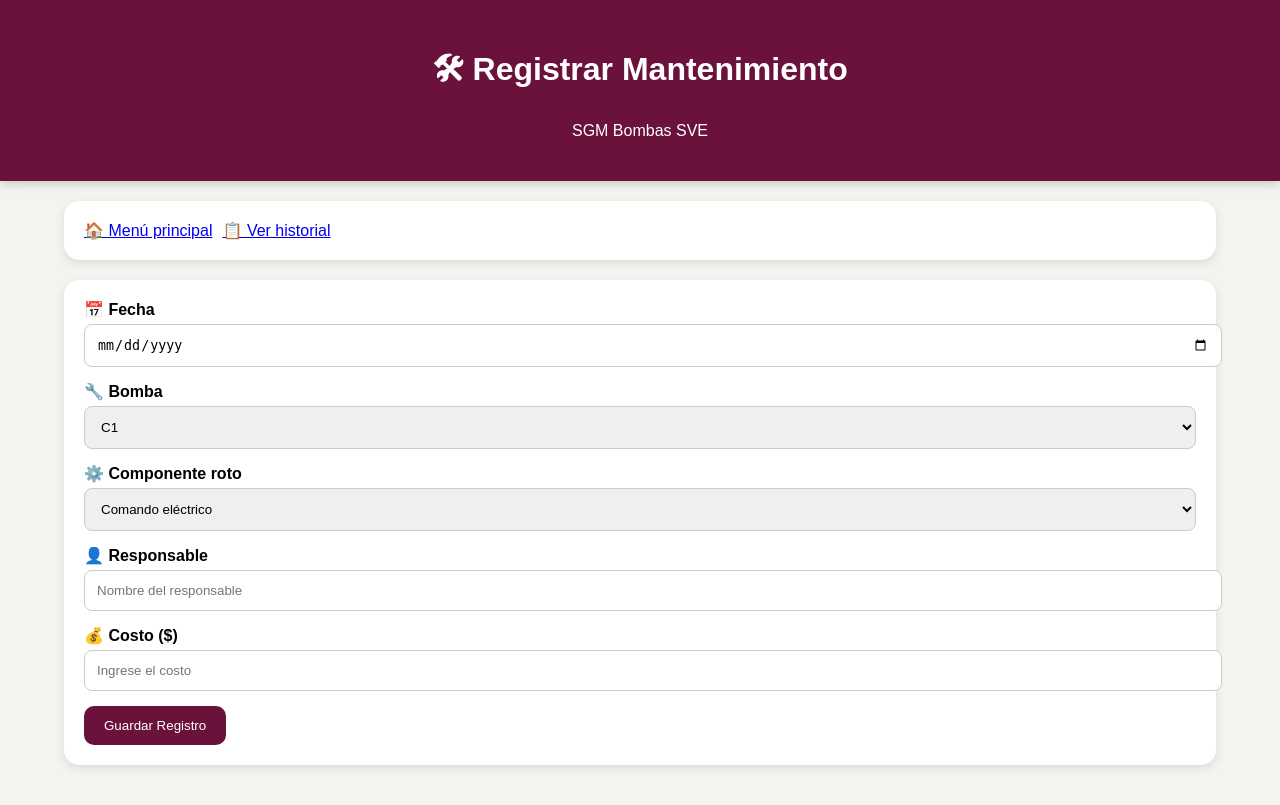
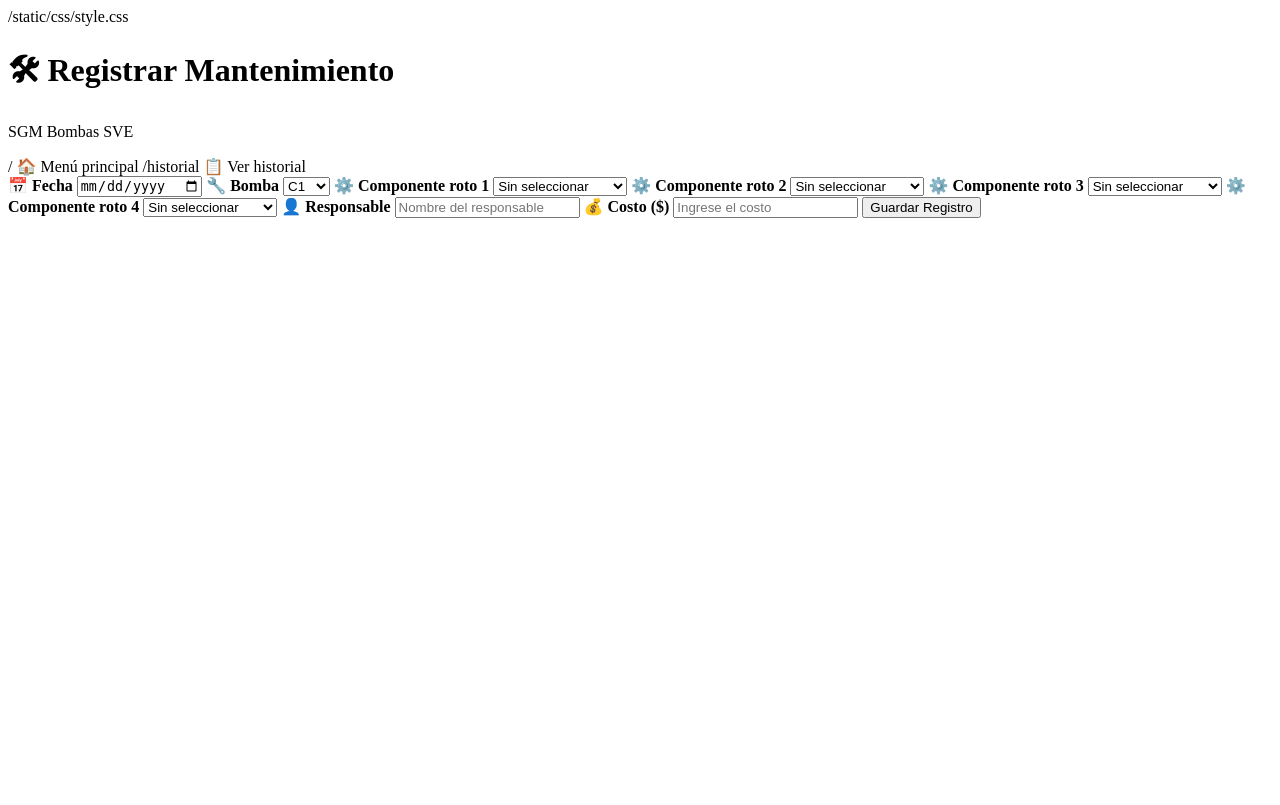
Before and after one commit to encuestasuedc-droid/sgm-bombas-sve, a Flask app: page /nuevo in a window 1280 px wide. After the commit the page ends 218 px from the top, so only its background shows below. Run offline with Flask 3, Linux system fonts and the light colour scheme; some libraries are stand-ins or nearby versions.

Commit message:
Update registro.html

```diff
--- a/templates/registro.html
+++ b/templates/registro.html
@@ -1,58 +1,302 @@
 <!DOCTYPE html>
 <html lang="es">
+
 <head>
     <meta charset="UTF-8">
     <meta name="viewport" content="width=device-width, initial-scale=1.0">
+
     <title>Registrar Mantenimiento</title>
-    <link rel="stylesheet" href="{{ url_for('static', filename='css/style.css') }}">
+
+    {{ url_for('static', filename='css/style.css') }}
 </head>
+
 <body>
+
     <header>
         <h1>🛠 Registrar Mantenimiento</h1>
         <p>SGM Bombas SVE</p>
     </header>
 
     <div class="container">
+
         <div class="card de-navegacion">
-            <a href="/">🏠 Menú principal</a>
-            <a href="/historial">📋 Ver historial</a>
+
+            /
+                🏠 Menú principal
+            </a>
+
+            /historial
+                📋 Ver historial
+            </a>
+
         </div>
 
         <div class="card">
+
             <form method="POST">
-                <label><b>📅 Fecha</b></label>
-                <input type="date" name="fecha" required>
 
-                <label><b>🔧 Bomba</b></label>
+                <label>
+                    <b>📅 Fecha</b>
+                </label>
+
+                <input
+                    type="date"
+                    name="fecha"
+                    required
+                >
+
+                <label>
+                    <b>🔧 Bomba</b>
+                </label>
+
                 <select name="bomba" required>
+
                     {% for i in range(1, 24) %}
-                    <option value="C{{ i }}">C{{ i }}</option>
+
+                        <option value="C{{ i }}">
+                            C{{ i }}
+                        </option>
+
                     {% endfor %}
+
                 </select>
 
-                <label><b>⚙️ Componente roto</b></label>
-                <select name="componente" required>
-                    <option value="Comando eléctrico">Comando eléctrico</option>
-                    <option value="Cable y enchufe">Cable y enchufe</option>
-                    <option value="Motor">Motor</option>
-                    <option value="Turbina">Turbina</option>
-                    <option value="Cabezal">Cabezal</option>
-                    <option value="Rulemán">Rulemán</option>
-                    <option value="Estopada">Estopada</option>
-                    <option value="Pintado">Pintado</option>
-                    <option value="Ruedas">Ruedas</option>
+                <!-- Componente roto 1 -->
+
+                <label>
+                    <b>⚙️ Componente roto 1</b>
+                </label>
+
+                <select name="componente1">
+
+                    <option value="">
+                        Sin seleccionar
+                    </option>
+
+                    <option value="Comando eléctrico">
+                        Comando eléctrico
+                    </option>
+
+                    <option value="Cable y enchufe">
+                        Cable y enchufe
+                    </option>
+
+                    <option value="Motor">
+                        Motor
+                    </option>
+
+                    <option value="Turbina">
+                        Turbina
+                    </option>
+
+                    <option value="Cabezal">
+                        Cabezal
+                    </option>
+
+                    <option value="Rulemán">
+                        Rulemán
+                    </option>
+
+                    <option value="Estopada">
+                        Estopada
+                    </option>
+
+                    <option value="Pintado">
+                        Pintado
+                    </option>
+
+                    <option value="Ruedas">
+                        Ruedas
+                    </option>
+
                 </select>
 
-                <label><b>👤 Responsable</b></label>
-                <input type="text" name="responsable" placeholder="Nombre del responsable">
+                <!-- Componente roto 2 -->
 
-                <label><b>💰 Costo ($)</b></label>
-                <input type="number" name="costo" min="0" step="0.01" placeholder="Ingrese el costo" required>
+                <label>
+                    <b>⚙️ Componente roto 2</b>
+                </label>
 
-                <!-- Botón para enviar el formulario -->
-                <button type="submit" class="btn-enviar">Guardar Registro</button>
+                <select name="componente2">
+
+                    <option value="">
+                        Sin seleccionar
+                    </option>
+
+                    <option value="Comando eléctrico">
+                        Comando eléctrico
+                    </option>
+
+                    <option value="Cable y enchufe">
+                        Cable y enchufe
+                    </option>
+
+                    <option value="Motor">
+                        Motor
+                    </option>
+
+                    <option value="Turbina">
+                        Turbina
+                    </option>
+
+                    <option value="Cabezal">
+                        Cabezal
+                    </option>
+
+                    <option value="Rulemán">
+                        Rulemán
+                    </option>
+
+                    <option value="Estopada">
+                        Estopada
+                    </option>
+
+                    <option value="Pintado">
+                        Pintado
+                    </option>
+
+                    <option value="Ruedas">
+                        Ruedas
+                    </option>
+
+                </select>
+
+                <!-- Componente roto 3 -->
+
+                <label>
+                    <b>⚙️ Componente roto 3</b>
+                </label>
+
+                <select name="componente3">
+
+                    <option value="">
+                        Sin seleccionar
+                    </option>
+
+                    <option value="Comando eléctrico">
+                        Comando eléctrico
+                    </option>
+
+                    <option value="Cable y enchufe">
+                        Cable y enchufe
+                    </option>
+
+                    <option value="Motor">
+                        Motor
+                    </option>
+
+                    <option value="Turbina">
+                        Turbina
+                    </option>
+
+                    <option value="Cabezal">
+                        Cabezal
+                    </option>
+
+                    <option value="Rulemán">
+                        Rulemán
+                    </option>
+
+                    <option value="Estopada">
+                        Estopada
+                    </option>
+
+                    <option value="Pintado">
+                        Pintado
+                    </option>
+
+                    <option value="Ruedas">
+                        Ruedas
+                    </option>
+
+                </select>
+
+                <!-- Componente roto 4 -->
+
+                <label>
+                    <b>⚙️ Componente roto 4</b>
+                </label>
+
+                <select name="componente4">
+
+                    <option value="">
+                        Sin seleccionar
+                    </option>
+
+                    <option value="Comando eléctrico">
+                        Comando eléctrico
+                    </option>
+
+                    <option value="Cable y enchufe">
+                        Cable y enchufe
+                    </option>
+
+                    <option value="Motor">
+                        Motor
+                    </option>
+
+                    <option value="Turbina">
+                        Turbina
+                    </option>
+
+                    <option value="Cabezal">
+                        Cabezal
+                    </option>
+
+                    <option value="Rulemán">
+                        Rulemán
+                    </option>
+
+                    <option value="Estopada">
+                        Estopada
+                    </option>
+
+                    <option value="Pintado">
+                        Pintado
+                    </option>
+
+                    <option value="Ruedas">
+                        Ruedas
+                    </option>
+
+                </select>
+
+                <label>
+                    <b>👤 Responsable</b>
+                </label>
+
+                <input
+                    type="text"
+                    name="responsable"
+                    placeholder="Nombre del responsable"
+                >
+
+                <label>
+                    <b>💰 Costo ($)</b>
+                </label>
+
+                <input
+                    type="number"
+                    name="costo"
+                    min="0"
+                    step="0.01"
+                    placeholder="Ingrese el costo"
+                    required
+                >
+
+                <button
+                    type="submit"
+                    class="btn-enviar"
+                >
+                    Guardar Registro
+                </button>
+
             </form>
+
         </div>
+
     </div>
+
 </body>
+
 </html>
```
